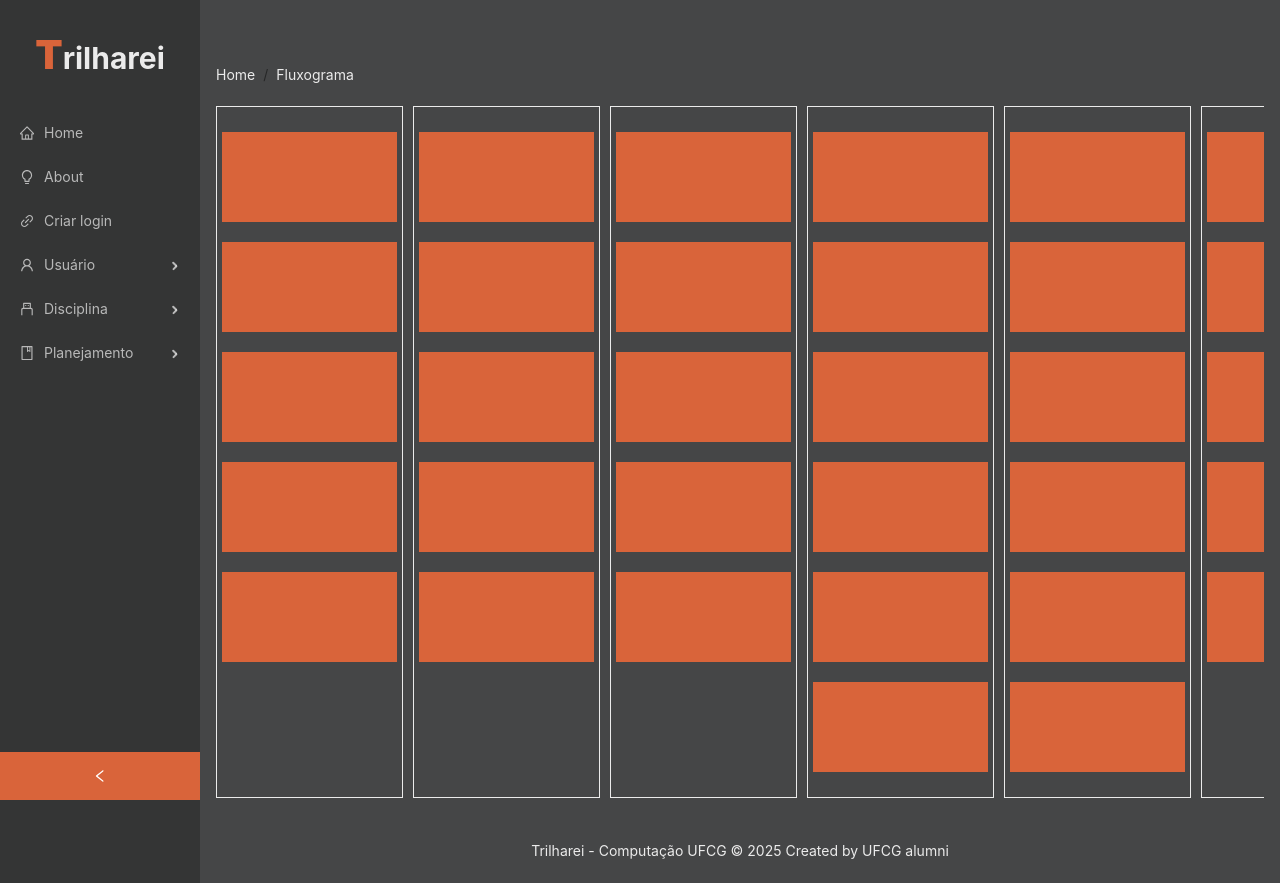
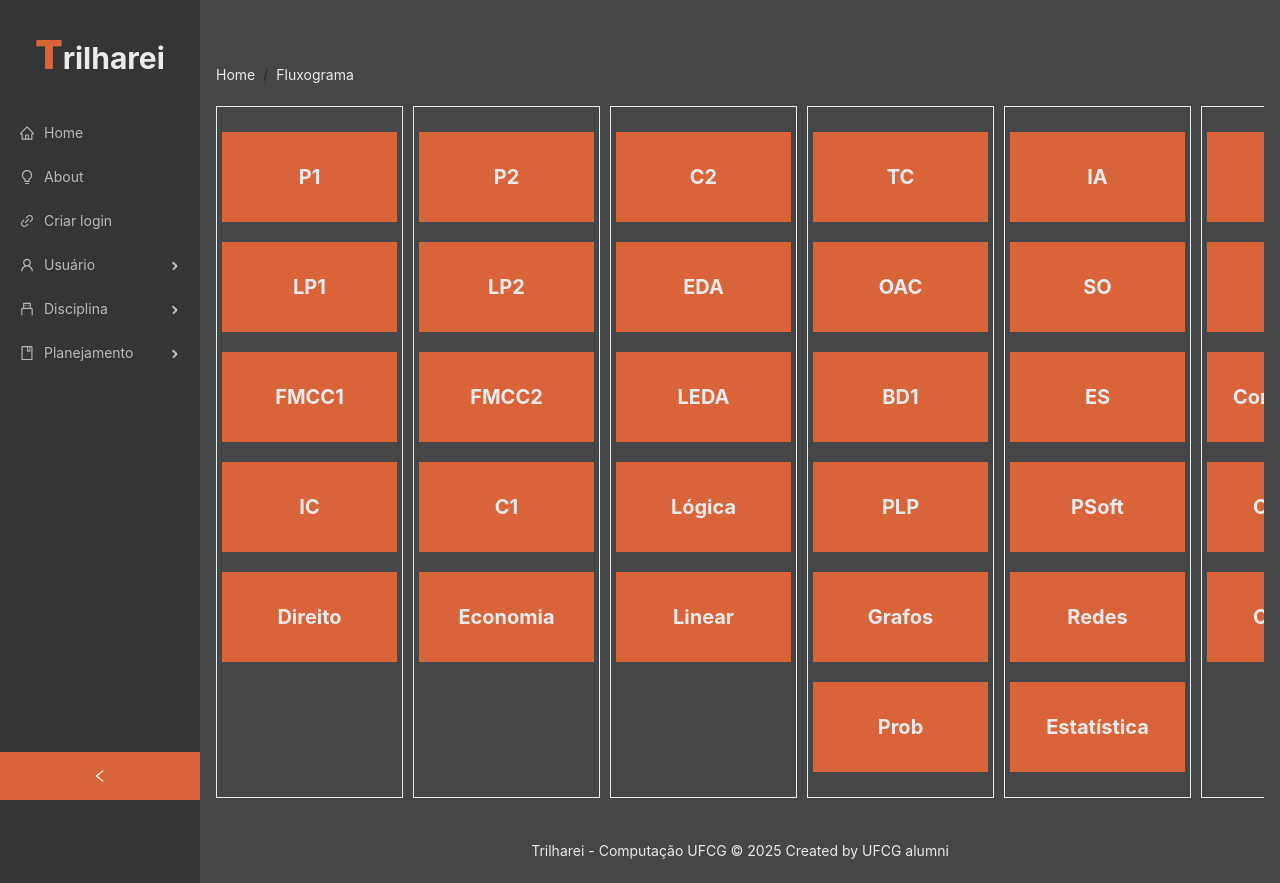
Before and after one commit to Vitoria-Maria0912/optativas-cc-ufcg, a React (Create React App) app in the folder frontend/: page / in a window 1280 px wide. Built offline with nearby package versions, Linux system fonts and the light colour scheme.

Commit message:
feat: adding search to findo disciplines

```diff
--- a/frontend/src/components/Card/index.js
+++ b/frontend/src/components/Card/index.js
@@ -2,7 +2,7 @@ import React from "react";
 import "./style.css"
 import Icon, { DeleteOutlined } from "@ant-design/icons";
 
-const Card = ({card, period, highlight=false, canDelete=false, onHover=() => null, handleCardDelete=() => null, handleAddDiscipline=() => null}) => {
+const Card = ({card, period, isFlow=false, highlight=false, canDelete=false, onHover=() => null, handleCardDelete=() => null, handleAddDiscipline=() => null}) => {
     const handleDragStart = e => {
         e.dataTransfer.setData("card", card.id)
         e.dataTransfer.setData("period", period)
@@ -15,7 +15,7 @@ const Card = ({card, period, highlight=false, canDelete=false, onHover=() => nul
             onClick={handleAddDiscipline}
             draggable onDragStart={e => handleDragStart(e)}>
             {canDelete ? <DeleteOutlined onClick={handleCardDelete} /> : <></>}
-            <h3 className="title">{card.acronym}</h3>
+            <h3 className="title">{isFlow ? card: card.acronym}</h3>
         </div>
     )
 }
--- a/frontend/src/components/Flowchart/index.js
+++ b/frontend/src/components/Flowchart/index.js
@@ -23,7 +23,7 @@ const Flowchart = () => {
                     <DropZone targetPeriod={period} index={0} setCards={setCards} />
                     {cards[period].map((card, index) => (
                         <React.Fragment>
-                            <Card card={card} period={period} />
+                            <Card isFlow={true} card={card} period={period} />
                             <DropZone targetPeriod={period} index={index + 1} setCards={setCards} />
                         </React.Fragment>
                 ))}
--- a/frontend/src/components/Planning/index.js
+++ b/frontend/src/components/Planning/index.js
@@ -21,6 +21,7 @@ const Planning = () => {
     const [plannings, setPlannings] = useState([]);
     const [currentPlanning, setCurrentPlanning] = useState(null);
     const [disciplines, setDisciplines] = useState([]);
+    const [modalDisciplines, setModalDisciplines] = useState([]);
     const [currentPeriod, setCurrentPeriod] = useState(null);
     const [select, setSelect] = useState([]);
     const [isModalOpen, setIsModalOpen] = useState(false);
@@ -148,12 +149,22 @@ const Planning = () => {
     }, []);
 
     const onSearch = (value, _e, info) => {
-        console.log(info?.source, value);
+        if (!modalDisciplines) return;
+
+        const searchValue = value.trim().toLowerCase();
+
+        const filteredDisciplines = disciplines.filter(discipline =>
+            discipline.acronym.trim().toLowerCase().includes(searchValue)
+        );
+
+        setModalDisciplines(filteredDisciplines);
     };
+
 
     const showModal = (periodId) => {
         setCurrentPeriod(periodId);
         setIsModalOpen(true);
+        setModalDisciplines(disciplines)
     };
 
     const handleOk = () => setIsModalOpen(false);
@@ -190,6 +201,7 @@ const Planning = () => {
     };
 
     const handleAddPeriod = () => {
+        console.log(disciplines)
         const maxId = currentPlanning.periods.reduce((max, p) => Math.max(max, p.id), 0);
         const newPeriod = {
             id: maxId + 1,
@@ -202,6 +214,7 @@ const Planning = () => {
             ...prevPlanning,
             periods: [...prevPlanning.periods, newPeriod],
         }));
+
     };
 
     const handleEditPlanning = async (_) => {
@@ -311,7 +324,8 @@ const Planning = () => {
                     <Search placeholder="Disciplina" onSearch={onSearch} style={{ width: 200 }} />
                 </Space>
                 <div className="select-cards">
-                    {disciplines.map((discipline) => (
+                    {Array.isArray(modalDisciplines) &&
+                        modalDisciplines.map((discipline) => (
                             <Card
                                 key={discipline.id}
                                 card={discipline}
```
Lines whose indentation alone changed are shown as unchanged.
